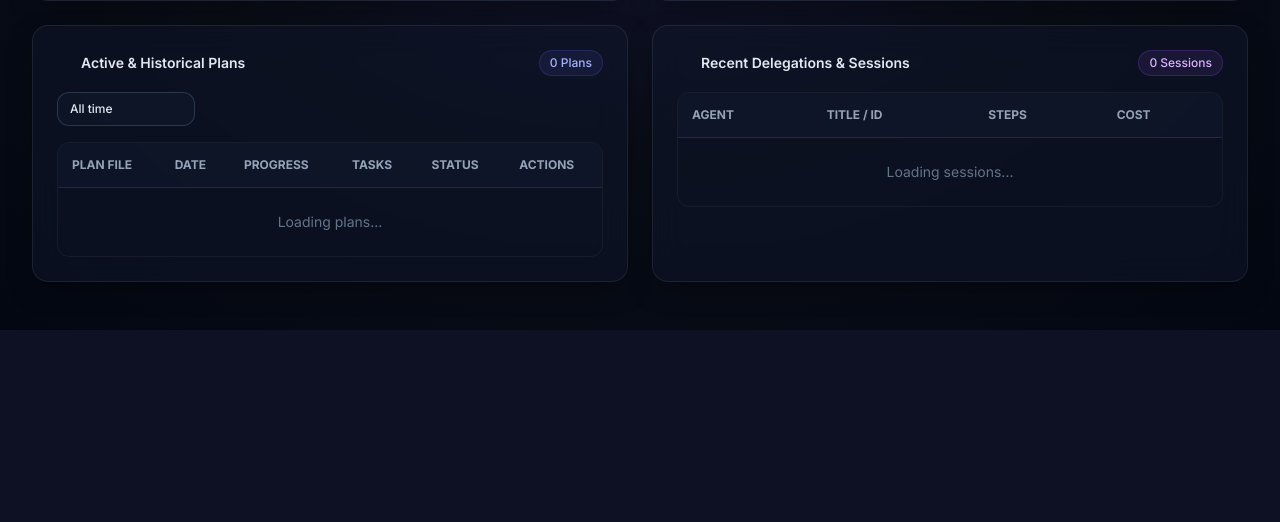
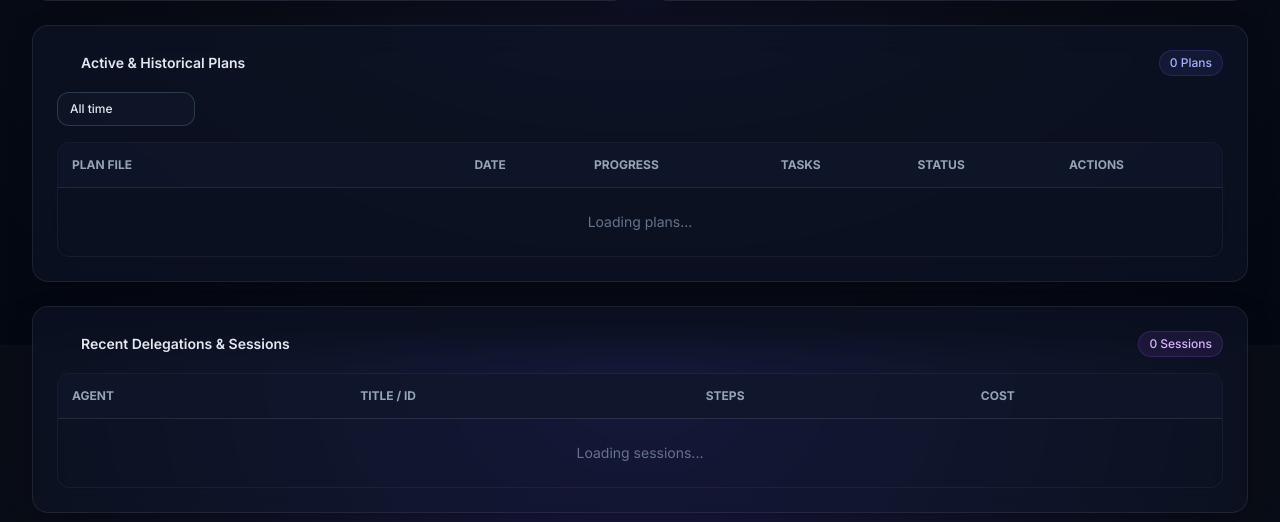
Before and after one commit to berndof/opencode-system-analytics, a Python web app: template templates/index.html in a window 1280 px wide. Shown: the part 1255-1777 px from the top of the page. Before the commit the page ends 1585 px from the top, so only its background shows below. Run offline with Jinja, Linux system fonts and the light colour scheme; the template is opened without the code that fills it, so the values that code supplies are empty; some libraries are stand-ins or nearby versions.

Commit message:
fix(ui): restore plan filename column width and stack table cards
- Plan File column collapsed to ~1 char/line: break-all min-content starved
  under 6-column 2-col grid; now break-words + min-w-[200px] + title tooltip
- Plans/Sessions cards stack full-width (grid-cols-1) for readable columns
- Stop tracking server.log (runtime noise)

```diff
--- a/templates/index.html
+++ b/templates/index.html
@@ -307,7 +307,7 @@
         </div>
 
         <!-- TABLES GRID -->
-        <div class="grid grid-cols-1 lg:grid-cols-2 gap-6">
+        <div class="grid grid-cols-1 gap-6">
 
             <!-- Plans Table -->
             <div class="glass-card p-6 rounded-2xl transition-all duration-300 space-y-4">
@@ -340,7 +340,7 @@
                     <table class="w-full text-left text-sm text-slate-300">
                         <thead class="text-xs uppercase bg-slate-900/80 text-slate-400 border-b border-white/10 font-medium">
                             <tr>
-                                <th class="p-3.5">Plan File</th>
+                                <th class="p-3.5 min-w-[200px]">Plan File</th>
                                 <th class="p-3.5">Date</th>
                                 <th class="p-3.5">Progress</th>
                                 <th class="p-3.5">Tasks</th>
@@ -787,7 +787,7 @@
 
                 return `
                     <tr class="hover:bg-slate-800/40 transition">
-                        <td class="p-3.5 font-medium text-white break-all flex items-center gap-2">
+                        <td class="p-3.5 font-medium text-white break-words min-w-[200px] flex items-center gap-2" title="${p.filename.replace(/&/g, '&amp;').replace(/"/g, '&quot;')}">
                             <i data-lucide="file-text" class="w-4 h-4 text-slate-400 shrink-0"></i>
                             ${p.filename}
                         </td>
```
Also changed, not shown: 2 other files.
